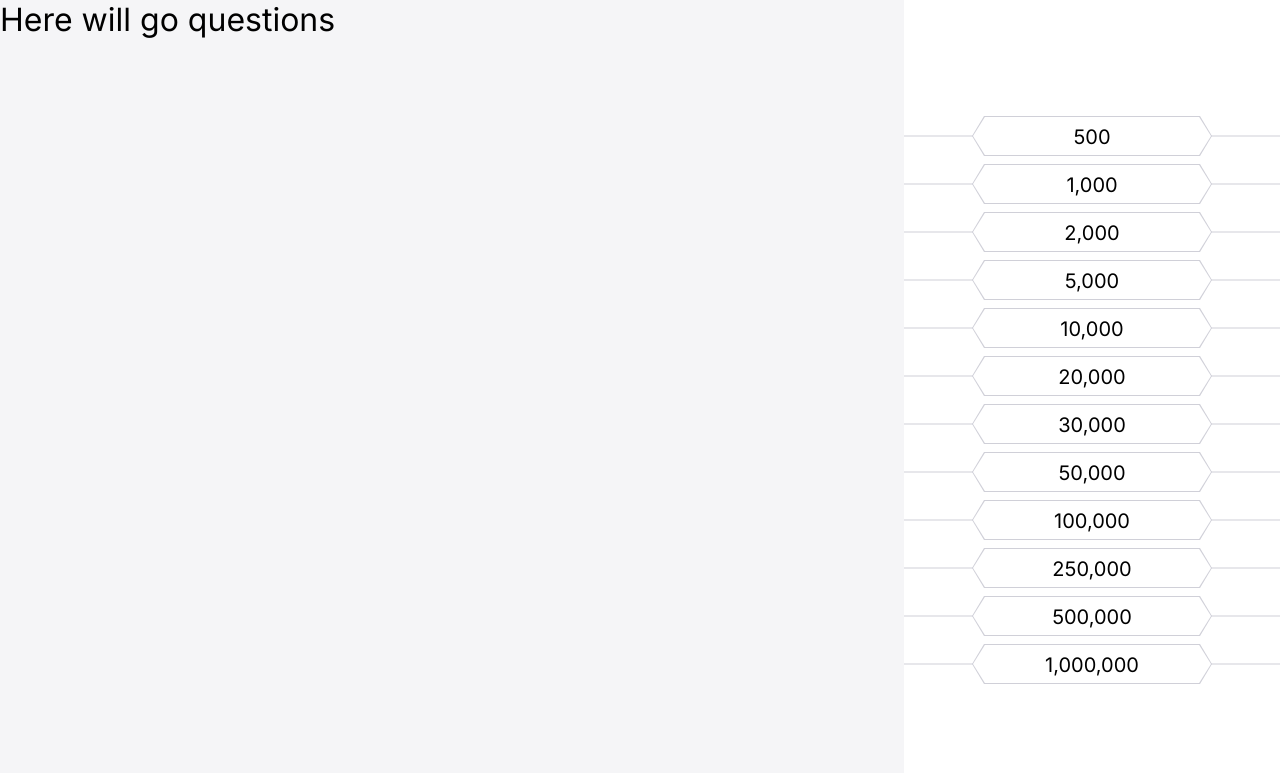
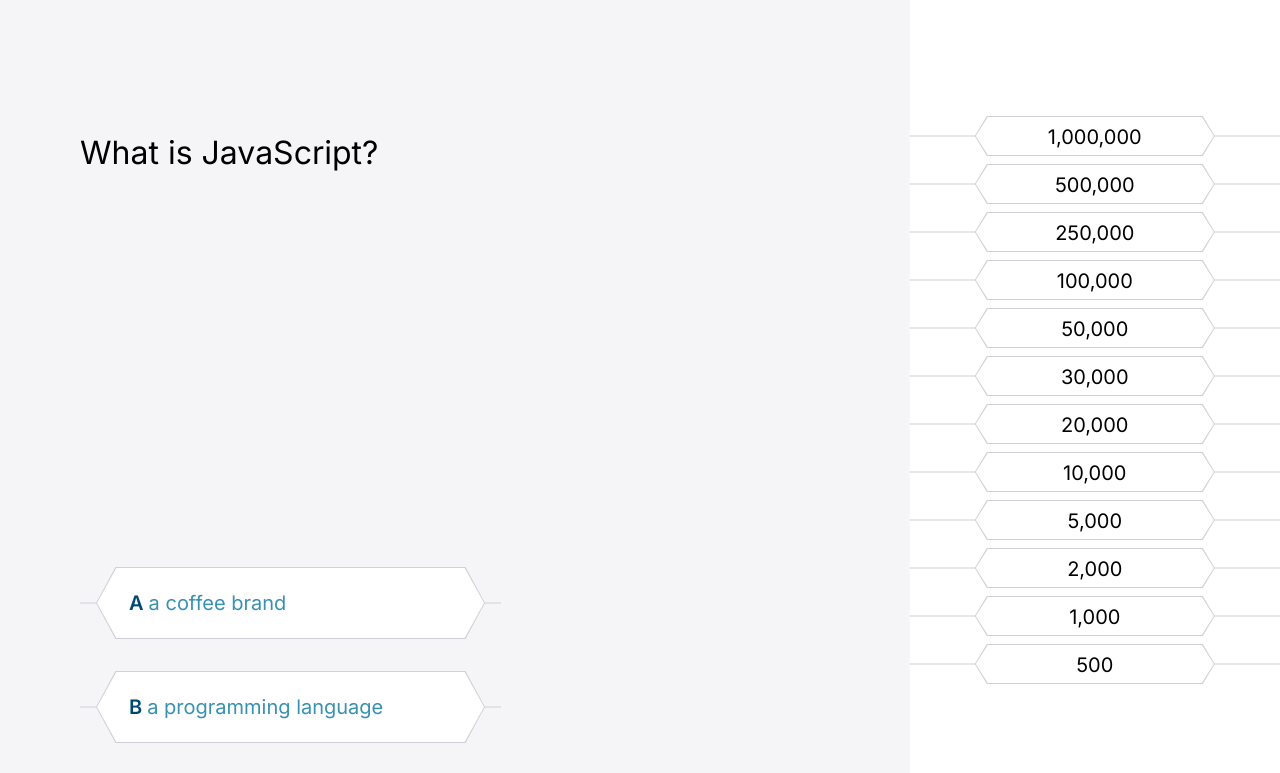
Before and after one commit to YaroslavKolbaiev/millionare-game, a React (Vite) app: page / in a window 1280 px wide. Shown: the top 773 px of the page. Built offline with nearby package versions, Linux system fonts and the light colour scheme.

Commit message:
created Questions component

```diff
--- a/src/App.css
+++ b/src/App.css
@@ -1,5 +1,23 @@
 @import './styles/StartingMenu.css';
 @import './styles/Game.css';
+
+:root {
+  --clip-path-polygon: polygon(
+    95% 0%,
+    100% 50%,
+    95% 100%,
+    5% 100%,
+    0% 50%,
+    5% 0%
+  );
+  --color-gray: #d0d0d8;
+  --color-white: #ffffff;
+  --game_options_shape_width: 389px;
+  --game_options_shape_height: 72px;
+  --game_options_wrapper_width: 421px;
+  --game_progress_shape_width: 240px;
+  --game_progress_shape_height: 40px;
+}
 
 body {
   margin: 0;
--- a/src/components/Game.tsx
+++ b/src/components/Game.tsx
@@ -1,14 +1,19 @@
+import { useState } from 'react';
 import data from '../data/config.json';
 import Progress from './Progress';
+import Questions from './Questions';
 
 function Game() {
-  // const [index, setIndex] = useState(0);
+  const [index, setIndex] = useState(0);
   return (
     <div className="game">
-      <div className="game_questions">Here will go questions</div>
+      <Questions
+        question={data[index].question}
+        options={data[index].options}
+      />
       <div className="game_progress_container">
         <div className="game_progress_wrapper">
-          {data.map(({ money }) => (
+          {[...data].reverse().map(({ money }) => (
             <Progress key={money} money={money} />
           ))}
         </div>
--- a/src/components/Progress.tsx
+++ b/src/components/Progress.tsx
@@ -5,7 +5,7 @@
 function Progress({ money }: Props) {
   return (
     <div className="game_progress">
-      <hr className="game_progress_line" />
+      <hr className="game_line" />
       <div className="game_progress_shape">
         <div className="game_progress_data">{money}</div>
       </div>
--- /dev/null
+++ b/src/components/Questions.tsx
@@ -0,0 +1,35 @@
+interface Options {
+  answer: string;
+  isCorrect: boolean;
+}
+
+type Props = {
+  question: string;
+  options: Options[];
+};
+
+function Questions({ question, options }: Props) {
+  const labels = ['A ', 'B ', 'C ', 'D '];
+  return (
+    <div className="game_questions">
+      <div className="game_question">{question}</div>
+      <div className="game_options_container">
+        {options.map(({ answer, isCorrect }, index) => (
+          <div className="game_options_wrapper">
+            <hr className="game_line" />
+            <div className="game_options_shape">
+              <div className="game_options_data">
+                <div className="game_options_text">
+                  <span>{labels[index]}</span>
+                  <span>{answer}</span>
+                </div>
+              </div>
+            </div>
+          </div>
+        ))}
+      </div>
+    </div>
+  );
+}
+
+export default Questions;
--- a/src/data/config.json
+++ b/src/data/config.json
@@ -4,10 +4,10 @@
     "question": "What is JavaScript?",
     "money": "500",
     "options": [
-      { "answer": "A coffee brand", "isCorrect": false },
-      { "answer": "A programming language", "isCorrect": true },
-      { "answer": "A type of car", "isCorrect": false },
-      { "answer": "A music band", "isCorrect": false }
+      { "answer": "a coffee brand", "isCorrect": false },
+      { "answer": "a programming language", "isCorrect": true },
+      { "answer": "a type of car", "isCorrect": false },
+      { "answer": "a music band", "isCorrect": false }
     ]
   },
   {
@@ -26,10 +26,10 @@
     "question": "What is a function in programming?",
     "money": "2,000",
     "options": [
-      { "answer": "A reusable piece of code", "isCorrect": true },
-      { "answer": "A variable", "isCorrect": false },
-      { "answer": "A data type", "isCorrect": false },
-      { "answer": "A programming language", "isCorrect": false }
+      { "answer": "a reusable piece of code", "isCorrect": true },
+      { "answer": "a variable", "isCorrect": false },
+      { "answer": "a data type", "isCorrect": false },
+      { "answer": "a programming language", "isCorrect": false }
     ]
   },
   {
@@ -59,10 +59,10 @@
     "question": "What is a variable in programming?",
     "money": "20,000",
     "options": [
-      { "answer": "A function", "isCorrect": false },
-      { "answer": "A type of loop", "isCorrect": false },
-      { "answer": "A storage location for data", "isCorrect": true },
-      { "answer": "A programming language", "isCorrect": false }
+      { "answer": "a function", "isCorrect": false },
+      { "answer": "a type of loop", "isCorrect": false },
+      { "answer": "a storage location for data", "isCorrect": true },
+      { "answer": "a programming language", "isCorrect": false }
     ]
   },
   {
--- a/src/styles/Game.css
+++ b/src/styles/Game.css
@@ -7,7 +7,7 @@
 
 .game_progress_container {
   width: 376px;
-  background-color: #ffffff;
+  background-color: var(--color-white);
   display: flex;
   flex-direction: column;
   justify-content: center;
@@ -25,33 +25,88 @@
   position: relative;
 }
 
-.game_questions {
-  flex-grow: 1;
-}
-
 .game_progress_shape {
-  width: 240px;
-  height: 40px;
+  width: var(--game_progress_shape_width);
+  height: var(--game_progress_shape_height);
   z-index: 10;
-  background-color: #d0d0d8;
-  clip-path: polygon(95% 0%, 100% 50%, 95% 100%, 5% 100%, 0% 50%, 5% 0%);
+  background-color: var(--color-gray);
+  clip-path: var(--clip-path-polygon);
   display: flex;
   align-items: center;
   justify-content: center;
 }
 
 .game_progress_data {
-  clip-path: polygon(95% 0%, 100% 50%, 95% 100%, 5% 100%, 0% 50%, 5% 0%);
+  clip-path: var(--clip-path-polygon);
   background-color: #ffffff;
   border: none;
-  width: 238px;
-  height: 38px;
+  width: calc(var(--game_progress_shape_width) - 2px);
+  height: calc(var(--game_progress_shape_height) - 2px);
   text-align: center;
   font-size: 20px;
-  line-height: 40px;
+  line-height: var(--game_progress_shape_height);
 }
 
-.game_progress_line {
+.game_questions {
+  padding-top: 133px;
+  padding-left: 80px;
+  flex-grow: 1;
+}
+
+.game_question {
+  width: 624px;
+  margin-bottom: 395px;
+}
+
+.game_options_container {
+  display: flex;
+  flex-wrap: wrap;
+  max-width: calc(var(--game_options_wrapper_width) * 2);
+}
+
+.game_options_wrapper {
+  width: var(--game_options_wrapper_width);
+  display: flex;
+  justify-content: center;
+  margin-bottom: 32px;
+  position: relative;
+}
+
+.game_options_shape {
+  width: var(--game_options_shape_width);
+  height: var(--game_options_shape_height);
+  box-sizing: border-box;
+  clip-path: var(--clip-path-polygon);
+  background-color: var(--color-gray);
+  display: flex;
+  align-items: center;
+  justify-content: center;
+}
+
+.game_options_data {
+  clip-path: var(--clip-path-polygon);
+  background-color: var(--color-white);
+  width: calc(var(--game_options_shape_width) - 2px);
+  height: calc(var(--game_options_shape_height) - 2px);
+}
+
+.game_options_text {
+  line-height: calc(var(--game_options_shape_height) - 2px);
+  font-size: 20px;
+  padding-left: 32px;
+}
+
+.game_options_text :first-child {
+  color: #004974;
+  font-weight: 600;
+}
+
+.game_options_text :nth-child(2) {
+  color: #3891b1;
+  font-weight: 400px;
+}
+
+.game_line {
   position: absolute;
   margin: 0;
   width: 100%;
@@ -59,6 +114,6 @@
   top: 50%;
   border: none;
   height: 1px;
-  background-color: #d0d0d8;
+  background-color: var(--color-gray);
   transform: translate(0, -50%);
 }
```
